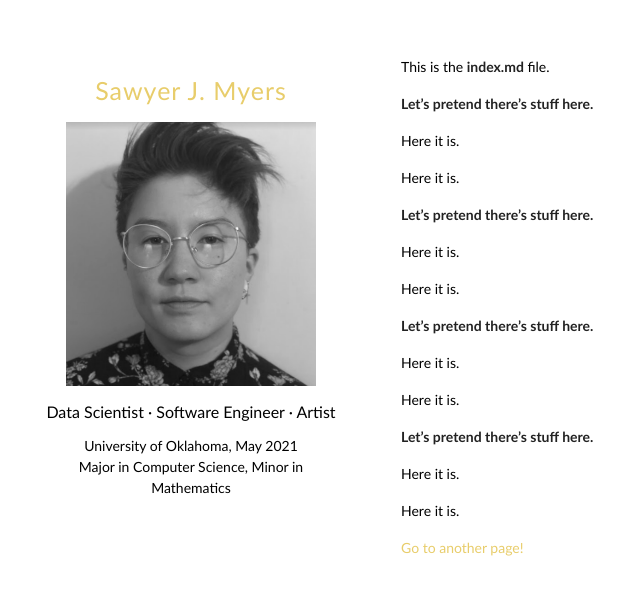
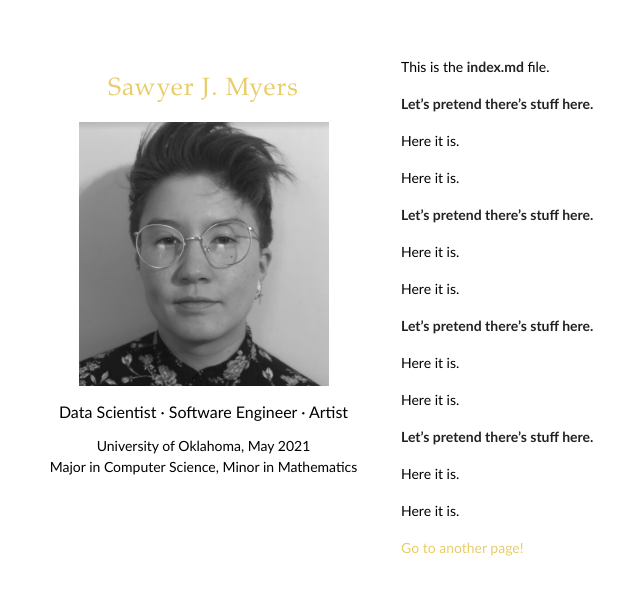
Before and after one commit to myer0432/myer0432.github.io, a Jekyll site: the page built from index.md, in a window 1280 px wide. Shown: the top 595 px of the page, without its empty margins (169-809 px from the left). Built offline with Jekyll 4.4.1, drawn with Linux system fonts in a browser that asks for light colours.

Commit message:
sidebar formatting

```diff
--- a/_sass/jekyll-theme-minimal.scss
+++ b/_sass/jekyll-theme-minimal.scss
@@ -14,7 +14,7 @@ h1, h2, h3, h4, h5, h6 {
 }
 
 h1 {
-  font-size:25px;
+  font:25px Big Caslon,Book Antiqua,Palatino Linotype,Georgia,serif;
   letter-spacing:1px;
 }
 
@@ -100,7 +100,7 @@ img {
 }
 
 header {
-  width:300px;
+  width:325px;
   float:left;
   position:fixed;
   -webkit-font-smoothing:subpixel-antialiased;
```
